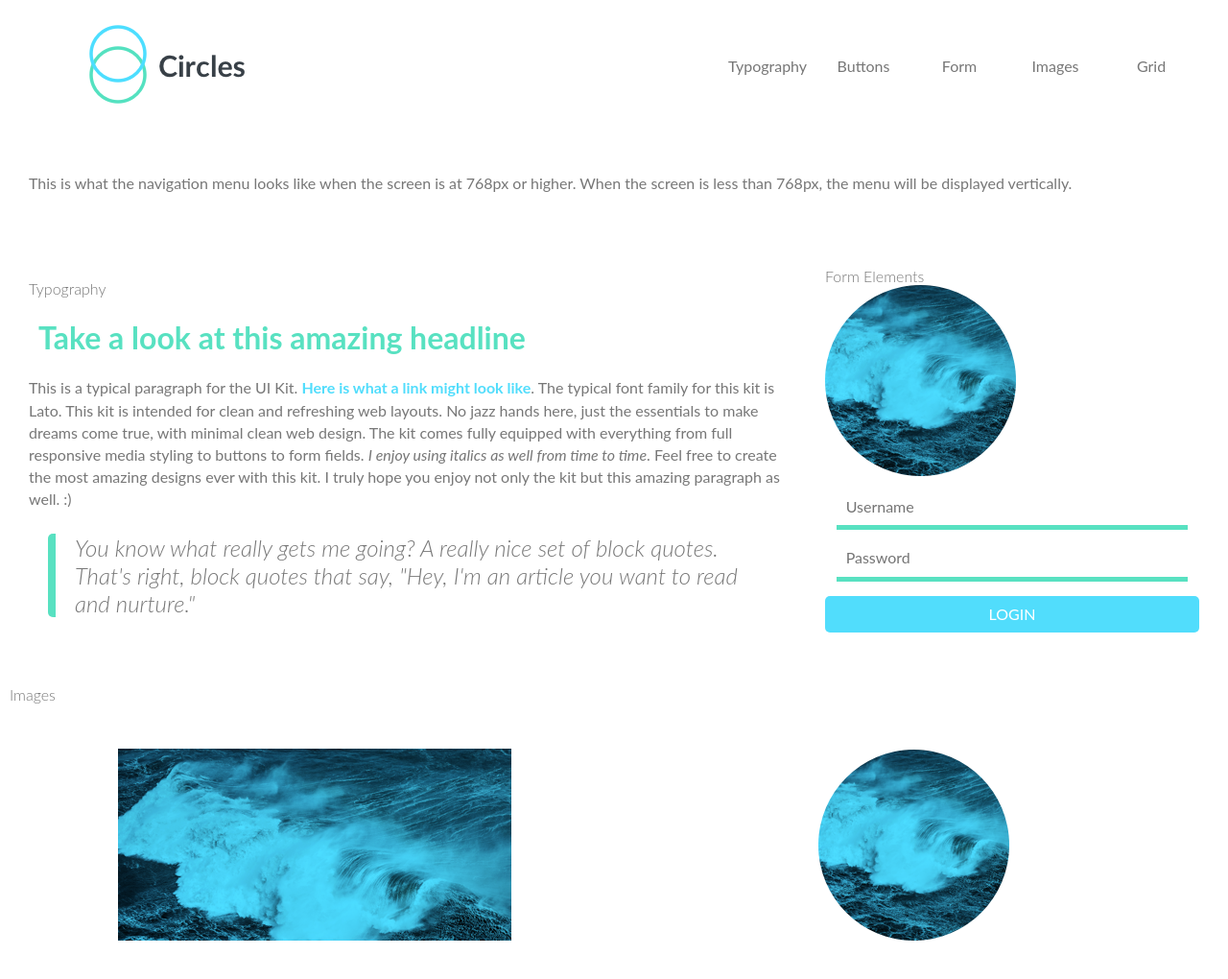
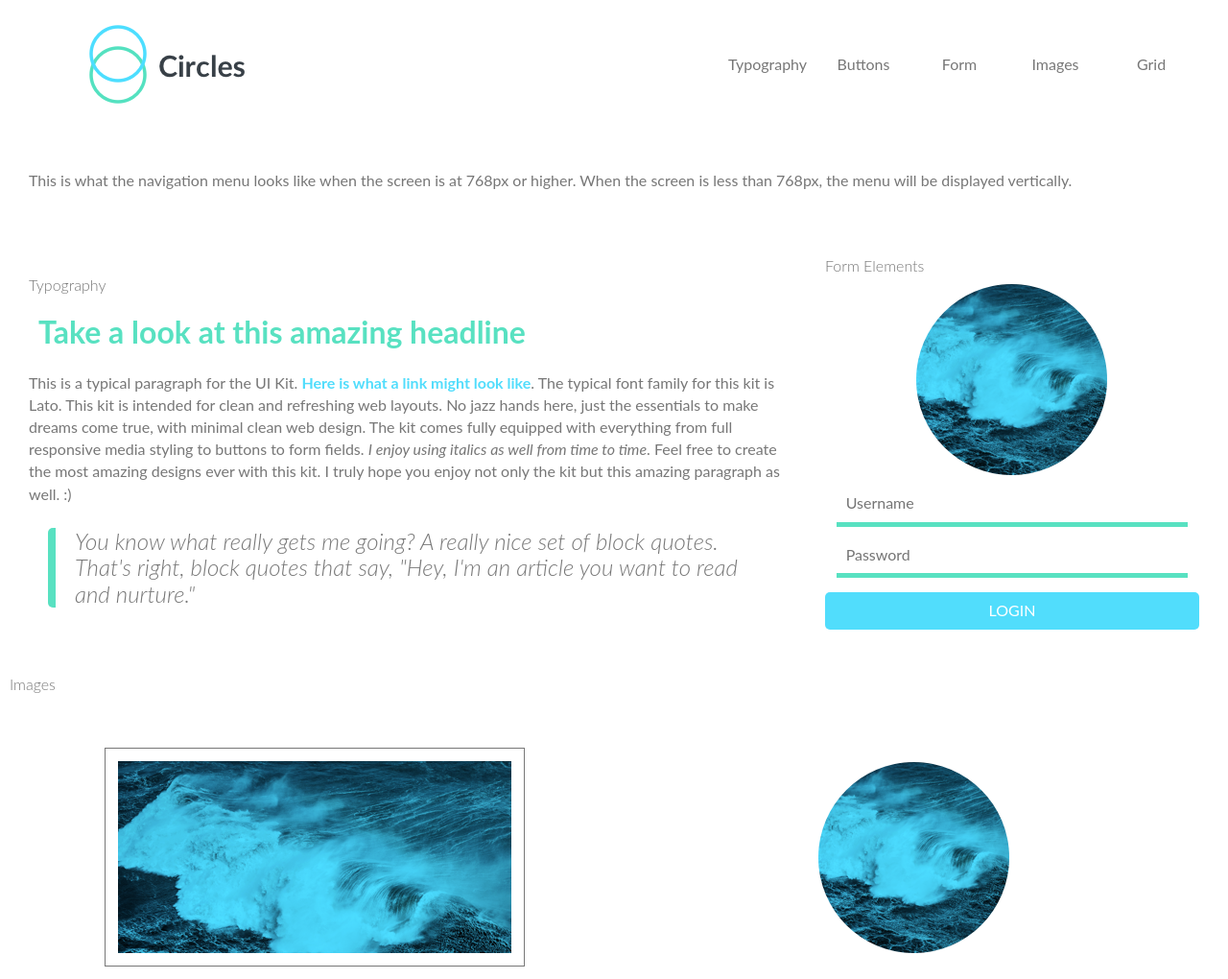
Before and after one commit to christianahatagan/Project-4, a plain HTML site: page index2.html in a window 1280 px wide. Shown: the top 1020 px of the page at 96% size. Drawn offline with Linux system fonts and the light colour scheme.

Commit message:
added to the sass the _image.scss

```diff
--- a/scss/base/_base.scss
+++ b/scss/base/_base.scss
@@ -1,6 +1,7 @@
 /* ============================================= */
 /*              Base styles                      */
 /* ============================================= */
+
 * {
     font-family: 'Lato', sans-serif;
     color: $color-secondary;
--- a/scss/component/_image.scss
+++ b/scss/component/_image.scss
@@ -23,6 +23,20 @@
 
     &-frame {
         padding: 13px;
-        border: 1px solid $color-gray-light;
+        border: 1px solid $color-secondary;
     }
 }
+
+* {
+    font-family: 'Lato', sans-serif;
+    color: $color-secondary;
+    box-sizing: border-box;
+}
+
+p {
+    line-height: 1.45em;
+}
+
+a {
+    text-decoration: none;
+}
--- a/scss/style.scss
+++ b/scss/style.scss
@@ -2,6 +2,7 @@
 @import 'base/typography';
 @import 'component/button';
 @import 'component/form';
+@import 'component/image';
 @import 'component/grid';
 @import 'component/navigation';
 @import 'utilities/variables';
```
Also changed, not shown: css/style.css, 1 other file.
